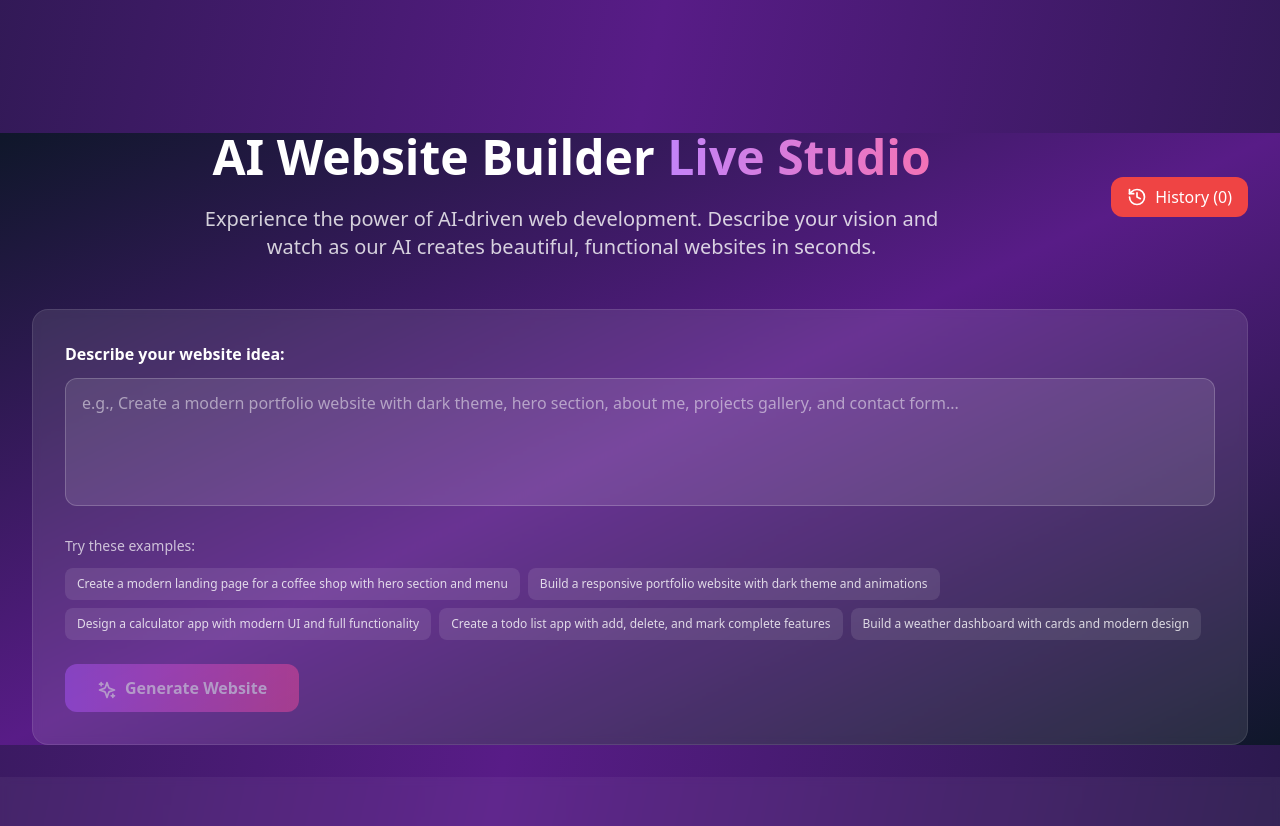
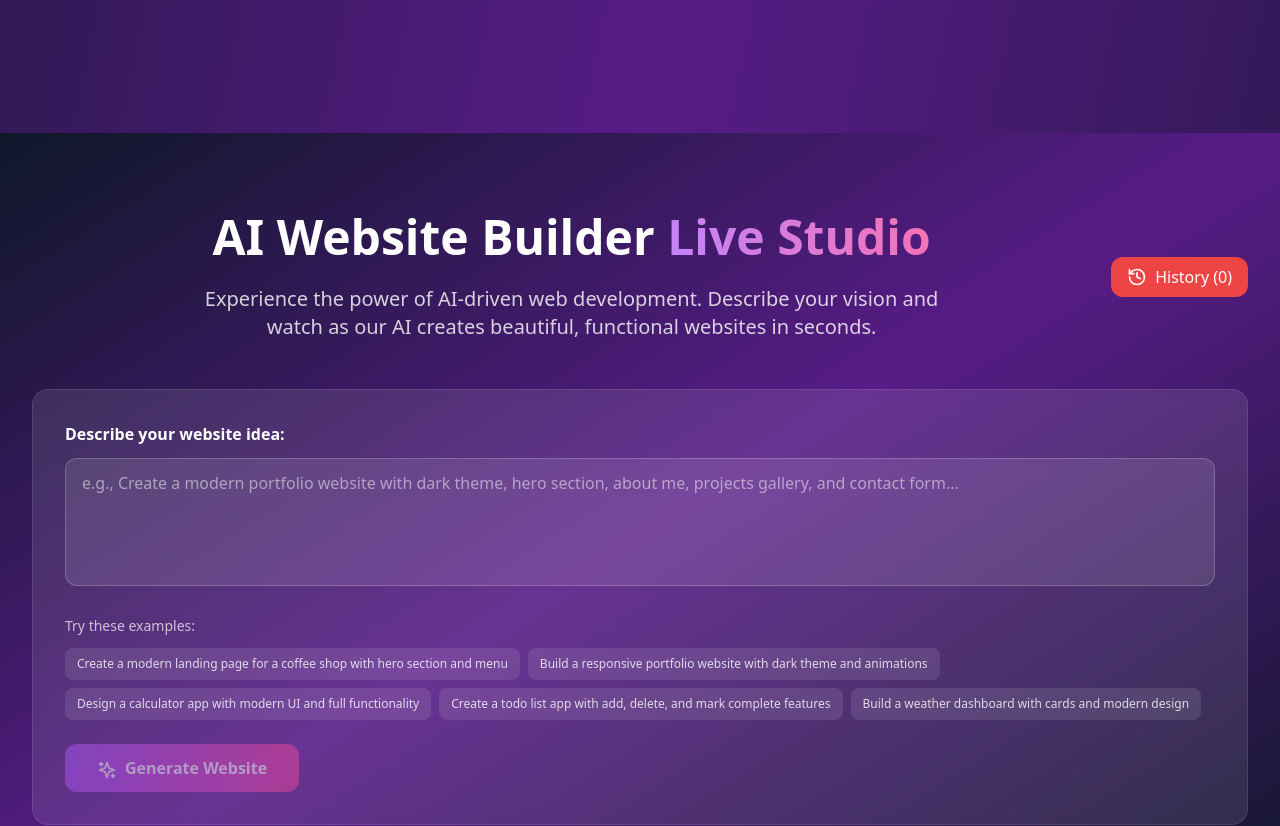
Before and after one commit to CodingEnthusiastic/KarRish, a React (Vite) app: page / in a window 1280 px wide. Shown: the part 2900-3726 px from the top of the page. Built offline with nearby package versions, Linux system fonts and the light colour scheme.

Commit message:
Update CodeGenerator.tsx

```diff
--- a/src/components/CodeGenerator.tsx
+++ b/src/components/CodeGenerator.tsx
@@ -414,7 +414,7 @@ ${js}
   ];
 
   return (
-    <section id="ai-builder" className="py-13 px-4 sm:px-6 lg:px-8 bg-gradient-to-br from-slate-900 via-purple-900 to-slate-900">
+    <section id="ai-builder" className="py-20 px-4 sm:px-6 lg:px-8 bg-gradient-to-br from-slate-900 via-purple-900 to-slate-900">
       <div className="max-w-7xl mx-auto">
         {/* Header */}
         <div className="flex items-center justify-between mb-12">
```
